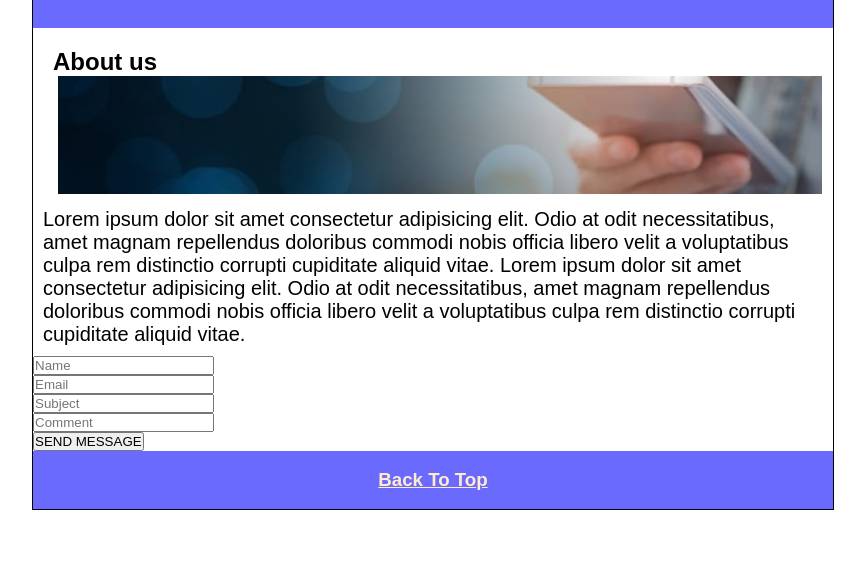
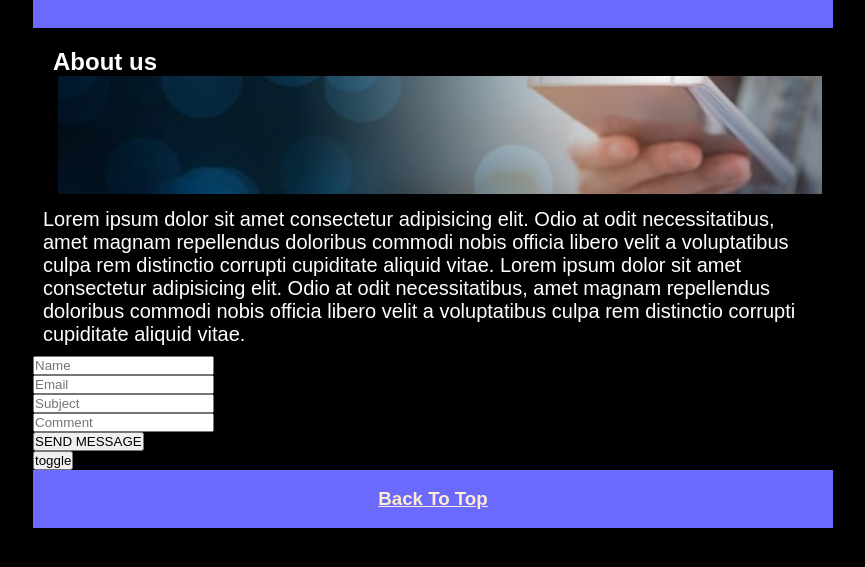
Before and after one commit to navdeepkaur2/tools-and-automation-project, a website: page dist/contact.html in a window 1280 px wide. Shown: the part 189-756 px from the top of the page, without its empty margins (207-1072 px from the left). Drawn offline with Linux system fonts and the light colour scheme.

Commit message:
run npm build after creating dark mode

```diff
--- a/dist/contact.html
+++ b/dist/contact.html
@@ -8,7 +8,7 @@
     <link rel="stylesheet" href="../src/css/style.css">
     <script src="../src/js/main.js" defer></script>
 </head>
-<body>
+<body class="dark">
     <div class="main">
         <nav>
             <a href="../src/index.html">About us</a>
@@ -45,6 +45,7 @@
             <input type ="text" id="Comment" placeholder="Comment"class="input"><br>
             <button>SEND MESSAGE</button>
           </form>
+          <button onclick="toggle()">toggle</button>
 
         <div class="backtotop">
             <a href=""><h3>Back To Top</h3></a>
--- a/dist/css/style.css
+++ b/dist/css/style.css
@@ -1 +1 @@
-*{margin:0;padding:0;font-family:Arial,Helvetica,sans-serif}.main{width:800px;margin:auto;border:1px solid #000;height:auto}nav{background-color:#000;color:#ffebcd;padding:10px}a{color:#ffebcd;padding:20px}.name{background-color:#6a6aff}h1{color:#ffeeda;padding-top:60px;padding-left:20px;font-size:40px}.hookline{color:#f8ead9;padding-left:20px;padding-top:20px;padding-bottom:30px;font-size:20px}h2{padding-top:20px;padding-left:20px}img{width:95.5%;padding-left:25px}.text{padding:10px;font-size:20px}.backtotop{background-color:#6a6aff;text-align:center}
+*{margin:0;padding:0;font-family:Arial,Helvetica,sans-serif}.main{width:800px;margin:auto;border:1px solid #000;height:auto}nav{background-color:#000;color:#ffebcd;padding:10px}a{color:#ffebcd;padding:20px}.name{background-color:#6a6aff}h1{color:#ffeeda;padding-top:60px;padding-left:20px;font-size:40px}.hookline{color:#f8ead9;padding-left:20px;padding-top:20px;padding-bottom:30px;font-size:20px}h2{padding-top:20px;padding-left:20px}img{width:95.5%;padding-left:25px}.text{padding:10px;font-size:20px}.backtotop{background-color:#6a6aff;text-align:center}:root{--primary:white;--secondary:black}body{color:var(--secondary);background:var(--primary)}.dark{--primary:black;--secondary:white}
```
Also changed, not shown: dist/aboutme.html (+3 -1 lines), dist/blog.html (+2 -1 lines), dist/index.html (+2 -1 lines), dist/product.html (+2 -1 lines), dist/projects.html (+2 -1 lines).
